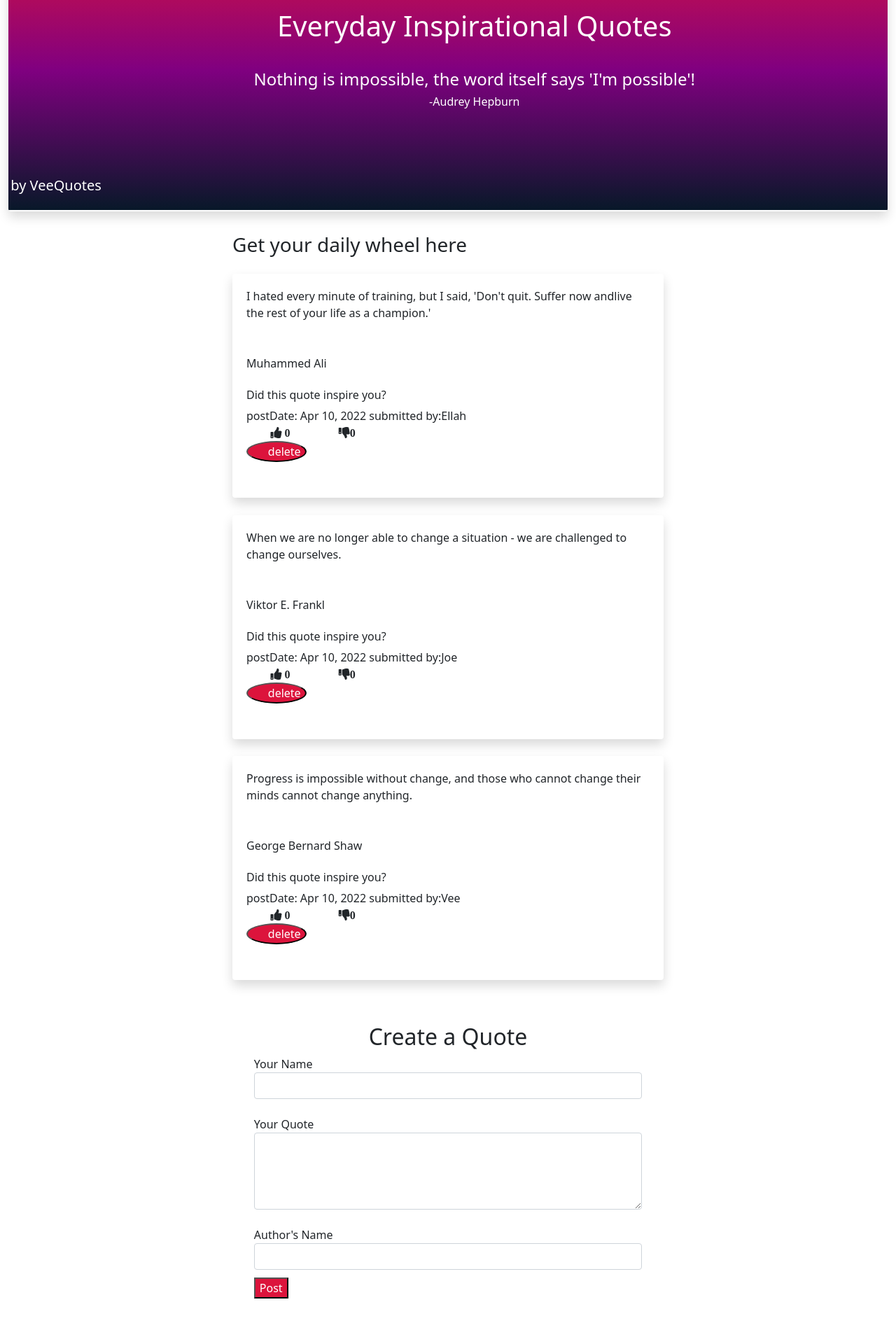
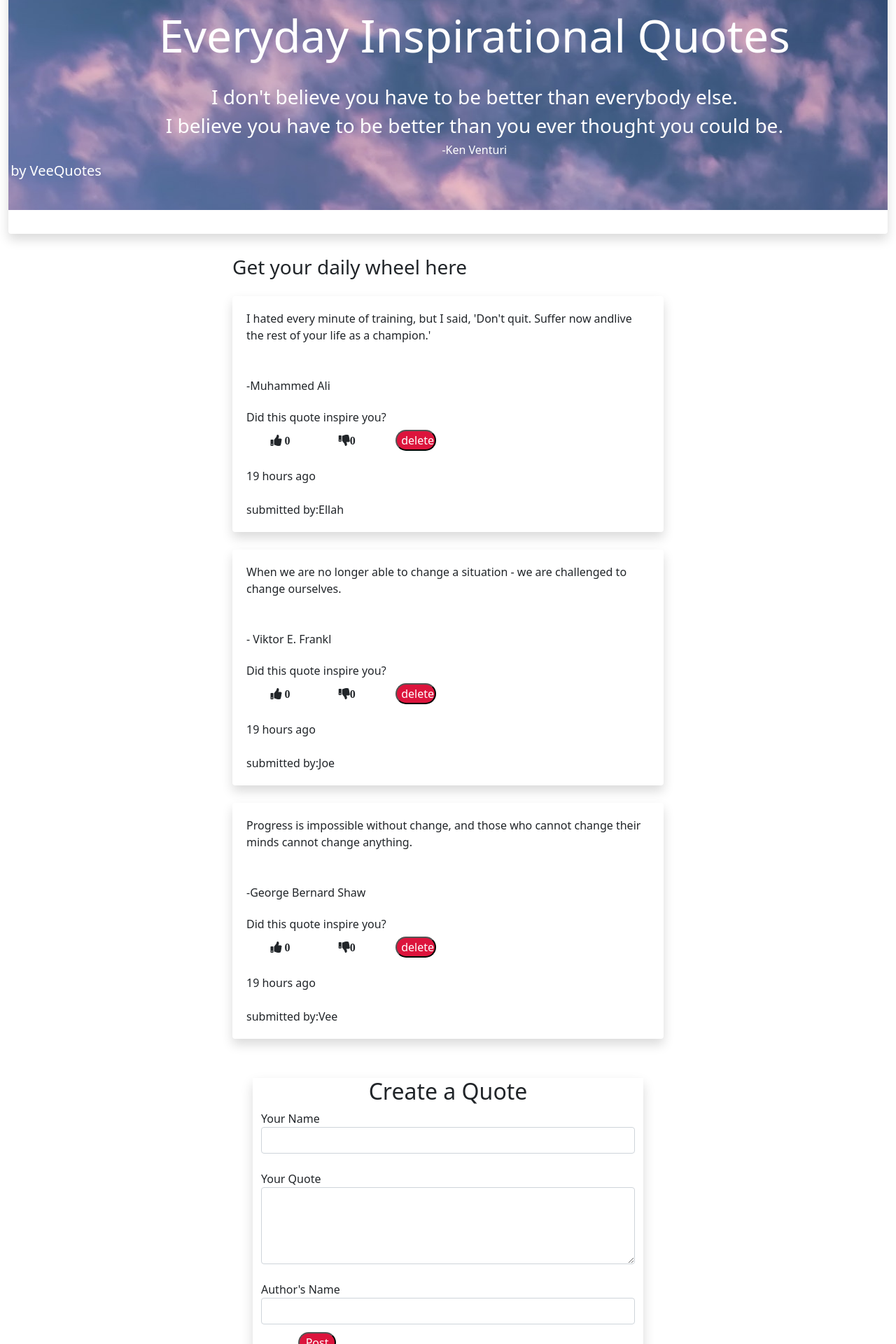
Before and after one commit to violetauko/VeeQuotes, an Angular app: page / in a window 1280 px wide. Shown: the part 100-2020 px from the top of the page at 70% size. Before the commit the page ends 1986 px from the top, so only its background shows below. Built offline with nearby package versions, Linux system fonts and the light colour scheme.

Commit message:
form validation

```diff
--- a/src/app/app.component.css
+++ b/src/app/app.component.css
@@ -1,17 +1,16 @@
 #img{
     width: 1500px;
     height: 400px;
-    background-image: linear-gradient(crimson,purple, #081829);
+    background-image: url("../assets/pexels-james-wheeler-1486974.jpg");
     padding-top: 9%;
 }
 #img>h4{
     padding-top: 2%;
 }
-#img2>h5,#img>h5{
+#img>h5{
     text-align: left;
-    padding-top: 6%;
+    /* padding-top: 3%; */
 }
-#img2{
-    padding-top: 6%;
-    background: linear-gradient(rgba(0,0,0,0.4),rgba(0,0,0,0.4));
+h1{
+    font-size: 4em;
 }
--- a/src/app/app.component.html
+++ b/src/app/app.component.html
@@ -3,23 +3,20 @@
   <div id="carouselExampleSlidesOnly" class="carousel slide" data-bs-ride="carousel">
    <div class="carousel-inner shadow  bg-body rounded">
      <div class="carousel-item active text-center text-white" id="img">
-      <h1>Everyday Inspirational Quotes</h1>
-      <h4>Nothing is impossible, the word itself says 'I'm possible'!</h4>
-      <h6>-Audrey Hepburn</h6>
+      <h1>Everyday Inspirational Quotes</h1> <br>
+      <h3>I don't believe you have to be better than everybody else. </h3>
+        <h3>I believe you have to be better than you ever thought you could be.</h3>
+      <h6>-Ken Venturi</h6>
       <h5>Powered by VeeQuotes</h5>
      </div>
      <div class="carousel-item text-center ">
        <div class="card bg-dark text-white">
-         <img src="../assets/image9.jpg" style="width: 1500px;height: 400px;">
-         <div class="card-img-overlay" id="img2">
-           <h1 class="card-title"></h1>
-           <h1 class="card-text">If you believe in yourself and have dedication and pride - and never quit, you'll be a winner. The price of victory is high but so are the rewards.</h1>
-           <p class="card-text">-Bear Bryant</p>
+         <img src="../assets/pexels-alexas-fotos-6935107.jpg" style="width: 1500px;height: 400px;">
            <h5>Powered by VeeQuotes</h5>
          </div>
        </div>
    </div>
      </div>
  </div>
-  </div>
+
   <app-quote></app-quote>
--- a/src/app/date-count.pipe.ts
+++ b/src/app/date-count.pipe.ts
@@ -5,19 +5,21 @@ import { Pipe, PipeTransform } from '@angular/core';
 })
 export class DateCountPipe implements PipeTransform {
 
-
-  transform(value: any): number {
-    let today:Date = new Date();
-    let todayWithNoTime:any = new Date(today.getFullYear(), today.getMonth(), today.getDate())
-    var dateDifference = Math.abs(todayWithNoTime-value)
-    const secondsInDay = 86400;
-    var dateDifferenceSeconds = dateDifference*0.001;
-    var dateCounter = dateDifferenceSeconds/secondsInDay;
-
-    if (dateCounter >= 1 && value > todayWithNoTime){
-      return dateCounter;
-    }else{
-      return 0;
+  transform(value: any, ...args: unknown[]): unknown {
+    if (!value) { return 'a long time ago'; }
+    let time = (Date.now() - Date.parse(value)) / 1000;
+    if (time < 10) {
+      return 'just now';
+    } else if (time < 60) {
+      return 'a moment ago';
     }
+    const divider = [60, 60, 24, 30, 12];
+    const string = [' second', ' minute', ' hour', ' day', ' month', ' year'];
+    let i;
+    for (i = 0; Math.floor(time / divider[i]) > 0; i++) {
+      time /= divider[i];
+    }
+    const plural = Math.floor(time) > 1 ? 's' : '';
+    return Math.floor(time) + string[i] + plural + ' ago';
   }
 }
--- a/src/app/quote-details/quote-details.component.css
+++ b/src/app/quote-details/quote-details.component.css
@@ -1,9 +1,10 @@
 
 #delete{
-    padding-left: 5%;
+
     background-color: crimson;
-    border-radius: 50%;
+    border-radius: 40px;
     color: white;
+    width: 10%;
 
 }
 #tUp{
--- a/src/app/quote-details/quote-details.component.html
+++ b/src/app/quote-details/quote-details.component.html
@@ -1,9 +1,10 @@
- <div >
+ <div class="row-4">
 <i (click)="upvote()" id="tUp"class="fas fa-thumbs-up"> {{upvotes}}</i>
 <i (click)="downvote()" id="tDown"class="fas fa-thumbs-down">{{downvotes}}</i>
- </div>
+
 
  <button (click)="quoteDelete(true)" id="delete">delete</button>
+ </div>
  <!-- <div>
      {{quote.postDate|dateCount}}
  </div> -->
--- a/src/app/quote-form/quote-form.component.css
+++ b/src/app/quote-form/quote-form.component.css
@@ -1,7 +1,9 @@
 #form{
-    /* width: 50%; */
+    width: 50%;
     margin-top: 5%;
-    padding: 5%;
+    /* padding: 5%; */
+
+
 
 
 }
@@ -9,6 +11,10 @@ button{
     background-color: crimson;
     color: white;
     margin-top: 2%;
+    width: 10%;
+    border-radius: 40px;
+    margin-bottom: 4%;
+    margin-left: 10%;
 
 
 
--- a/src/app/quote-form/quote-form.component.html
+++ b/src/app/quote-form/quote-form.component.html
@@ -1,4 +1,4 @@
-<div class="container" id="form">
+<div class="container-fluid shadow " id="form">
     <h2 class="text-center">Create a Quote</h2>
     <form (ngSubmit)='submitQuote()' #quoteForm='ngForm'>
       <div class="form-group">
--- a/src/app/quote-form/quote-form.component.ts
+++ b/src/app/quote-form/quote-form.component.ts
@@ -8,13 +8,13 @@ import { Quote } from '../quote';
 })
 export class QuoteFormComponent implements OnInit {
 
-  newQuote = new Quote(0,"","",0,0, new Date(),"");
+  newQuote = new Quote(0,"","",0,0,"",new Date() );
   @Output() addQuote = new EventEmitter<Quote>();
 
 
   submitQuote(){
 this.addQuote.emit(this.newQuote);
-this.newQuote=new Quote(0,"","",0,0, new Date(),"");
+
   }
 
   constructor() { }
--- a/src/app/quote.ts
+++ b/src/app/quote.ts
@@ -1,11 +1,6 @@
 export class Quote {
-    constructor(public id:number,public quote:string,public author:string,public upvotes:number,public downvotes:number, public postDate:Date,public name:string){
-    this.id=id;
-    this.quote=quote;
-    this.upvotes=upvotes;
-    this.downvotes=downvotes;
-    this.author=author;
-    this.postDate=postDate
-    this.name=name
+    constructor(public id:number,public quote:string,public author:string,public upvotes:number,public downvotes:number, public name:string, public postDate:Date){
+
     }
+
 }
--- a/src/app/quote/quote.component.css
+++ b/src/app/quote/quote.component.css
@@ -1,6 +1,6 @@
 #shadow1{
 
-    height: 40vh;
+    /* height: 40vh; */
     padding: 20px;
     margin-top: 4%;
 
--- a/src/app/quote/quote.component.html
+++ b/src/app/quote/quote.component.html
@@ -1,7 +1,5 @@
 
 <div class="container" id="quote">
-  <div class="row">
-    <div class="col">
       <h3>Get your daily wheel here</h3>
   <div
   *ngFor="let quote of quotes; let i = index"
@@ -11,30 +9,26 @@
 <div *ngIf="ishighestVotes==quote.upvotes && quote.upvotes>0;then highlight else notHighlight"></div>
 <ng-template #highlight >
   <div >
-    "{{ quote.quote }}" <br /><br /><br />{{ quote.author }} <br /><br />
+    "{{ quote.quote }}" <br />{{ quote.author }} <br /><br />
     <h6 >Did this quote inspire you?</h6>
-    postDate: {{quote.postDate|date}}
+    postDate: {{quote.postDate|dateCount}}
     submitted by:{{quote.name}}
   </div>
 </ng-template >
 <ng-template #notHighlight>
   <div  >
-    {{ quote.quote }} <br /><br /><br />{{ quote.author }} <br /><br />
+    {{ quote.quote }} <br /><br /><br />-{{ quote.author }} <br /><br />
     <h6>Did this quote inspire you?</h6>
-    postDate: {{quote.postDate|date}}
-    submitted by:{{quote.name}}
   </div>
 </ng-template>
 
   <app-quote-details (canDelete)="quoteDelete($event, i)">
   </app-quote-details>
-
+  <br>
+  {{quote.postDate|date|dateCount}} <br> <br>
+  submitted by:{{quote.name}}
 </div>
 </div>
-<div class="container">
+<div class="container ">
 <app-quote-form (addQuote)="addNewQuote($event)"></app-quote-form>
     </div>
-  </div>
-</div>
-<div  class="container" >
-</div>
--- a/src/app/quote/quote.component.ts
+++ b/src/app/quote/quote.component.ts
@@ -10,9 +10,9 @@ export class QuoteComponent implements OnInit {
 
 
   quotes:Quote[]=[
-    new Quote(1, "I hated every minute of training, but I said, 'Don't quit. Suffer now andlive the rest of your life as a champion.'","Muhammed Ali",0,0,new Date(),"Ellah"),
-    new Quote(2, "When we are no longer able to change a situation - we are challenged to change ourselves."," Viktor E. Frankl",0,0,new Date(),"Joe"),
-    new Quote(3, "Progress is impossible without change, and those who cannot change their minds cannot change anything.", "George Bernard Shaw",0, 0, new Date(),"Vee")
+    new Quote(1, "I hated every minute of training, but I said, 'Don't quit. Suffer now andlive the rest of your life as a champion.'","Muhammed Ali",0,0,"Ellah", new Date()),
+    new Quote(2, "When we are no longer able to change a situation - we are challenged to change ourselves."," Viktor E. Frankl",0,0,"Joe",new Date()),
+    new Quote(3, "Progress is impossible without change, and those who cannot change their minds cannot change anything.", "George Bernard Shaw",0, 0,"Vee",new Date())
   ]
 
   arr: number[]=this.quotes.map(quote=>quote.upvotes)
@@ -30,7 +30,7 @@ export class QuoteComponent implements OnInit {
   addNewQuote(quote:any){
     let quoteLength = this.quotes.length;
     quote.id = quoteLength+1;
-    quote.postDate = new Date(quote.postDate)
+    quote.postDate = new Date(quote.postDate);
     this.quotes.push(quote)
   }
 
```
Also changed, not shown: src/assets/pexels-alexas-fotos-6935107.jpg (added), src/assets/pexels-james-wheeler-1486974.jpg (added).
